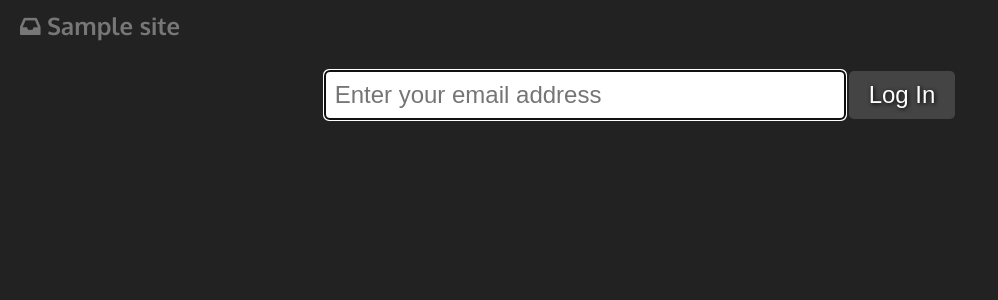
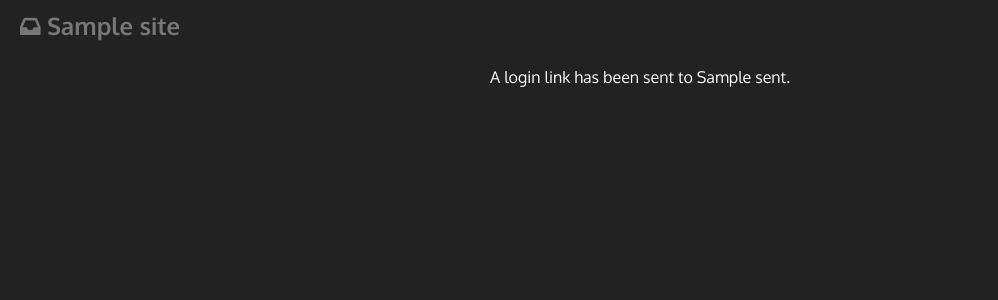
Before and after one commit to dcwatson/reader, a Django app: template reader/templates/reader/login.html in a window 1280 px wide. Shown: the top 300 px of the page, without its empty margins (0-998 px from the left). Run offline with Django 3.2, Linux system fonts and the light colour scheme; the template is opened without the code that fills it: most values are stand-ins (such as "Sample title", 1, 10 or a date in 2020); some libraries are stand-ins or nearby versions.

Commit message:
Improved login process, show story times

```diff
--- a/reader/backends.py
+++ b/reader/backends.py
@@ -5,9 +5,7 @@ class EmailTokenBackend (object):
     def authenticate(self, user_id=None, token=None):
         try:
             token_obj = LoginToken.objects.get(user__pk=user_id, token=token)
-            user = token_obj.user
-            token_obj.delete()
-            return user
+            return token_obj.user
         except LoginToken.DoesNotExist:
             return None
 
--- a/reader/settings.py
+++ b/reader/settings.py
@@ -118,3 +118,5 @@ LOGGING = {
 }
 
 COMPRESS_ENABLED = True
+
+READER_TOKEN_EXPIRE = 2 # Expire login tokens after 2 hours.
--- a/reader/static/reader/css/reader.css
+++ b/reader/static/reader/css/reader.css
@@ -50,17 +50,21 @@ ul.scroll-list {
     bottom: 0px;
     overflow: auto;
 }
-ul.scroll-list li { padding: 0px; margin: 0px; }
+ul.scroll-list li { padding: 0px; margin: 0px; border-bottom: 1px dotted #ddd; }
 ul.scroll-list li.section { padding: 10px; text-align: center; color: #999; border-bottom: 1px dotted #ddd; font-size: 12px; }
 ul.scroll-list li.message { padding: 10px; text-align: center; color: #999; }
 ul.scroll-list li a {
     display: block;
     padding: 10px;
-    border-bottom: 1px dotted #ddd;
     color: #333;
     text-decoration: none;
+    white-space: nowrap;
+    overflow: hidden;
+    text-overflow: ellipsis;
 }
-ul.scroll-list li a.selected { background-color: #444; color: #fff; }
+ul.scroll-list li.selected { background-color: #444; }
+ul.scroll-list li.selected a { color: #fff; }
+span.time { float: right; color: #999; font-size: 11px; margin: 14px 5px 0px 0px; }
 
 div.scroll-content {
     padding: 10px;
--- a/reader/static/reader/js/reader.js
+++ b/reader/static/reader/js/reader.js
@@ -47,8 +47,8 @@ $(function() {
     load_column('#feeds', '/feeds/');
 
     $('body').on('click', 'a.ajax', function(e) {
-        $('a.selected', $(this).parent().parent()).removeClass('selected');
-        $(this).addClass('selected');
+        $('li.selected', $(this).parent().parent()).removeClass('selected');
+        $(this).parent().addClass('selected');
         load_column($(this).data('target'), $(this).attr('href'));
         return false;
     });
--- a/reader/templates/reader/email/login.txt
+++ b/reader/templates/reader/email/login.txt
@@ -1,8 +1,10 @@
 Greetings{% if user.name %} {{ user.name }}{% endif %}!
 
-You may click on the link below to access Reader:
+You may click on the link below to access {{ site.name }}:
 
 http://{{ site.domain }}{{ token.get_absolute_url }}
 
+This link will be valid for {{ expire_hours }} hours.
+
 Regards,
 The Reader Team
--- a/reader/templates/reader/login.html
+++ b/reader/templates/reader/login.html
@@ -23,6 +23,10 @@
         background-color: #444;
         text-shadow: 1px 1px 4px #000;
     }
+    p.explain {
+        color: #fff;
+        text-align: center;
+    }
 </style>
 {% endblock %}
 
@@ -30,6 +34,11 @@
 {% endblock %}
 
 {% block content %}
+{% if sent %}
+<p class="explain">A login link has been sent to {{ sent }}.</p>
+{% else %}
+<p class="explain">To log in to {{ site.name }}, enter your email address below. A link allowing you
+to log in directly will be sent to the email address you provide.</p>
 <form action="" method="post">
 {% csrf_token %}
 <div class="login-form">
@@ -37,4 +46,5 @@
     <input type="submit" value="Log In" />
 </div>
 </form>
+{% endif %}
 {% endblock %}
--- a/reader/templates/reader/parts/stories.html
+++ b/reader/templates/reader/parts/stories.html
@@ -11,8 +11,10 @@
         <li class="section">{{ story.date_published.date }}</li>
         {% endifchanged %}
         <li class="{% if story.is_read %}read{% endif %}" data-story="{{ story.ident }}">
+            <span class="time">{{ story.date_published|date:"P" }}</span>
             <a class="story ajax" data-target="#story" href="{{ story.get_absolute_url }}">
-                <i class="icon-read-status"></i> {{ story }}
+                <i class="icon-read-status"></i>
+                {{ story }}
             </a>
         </li>
     {% empty %}
```
Also changed, not shown: reader/views.py (+10 -0 lines).
